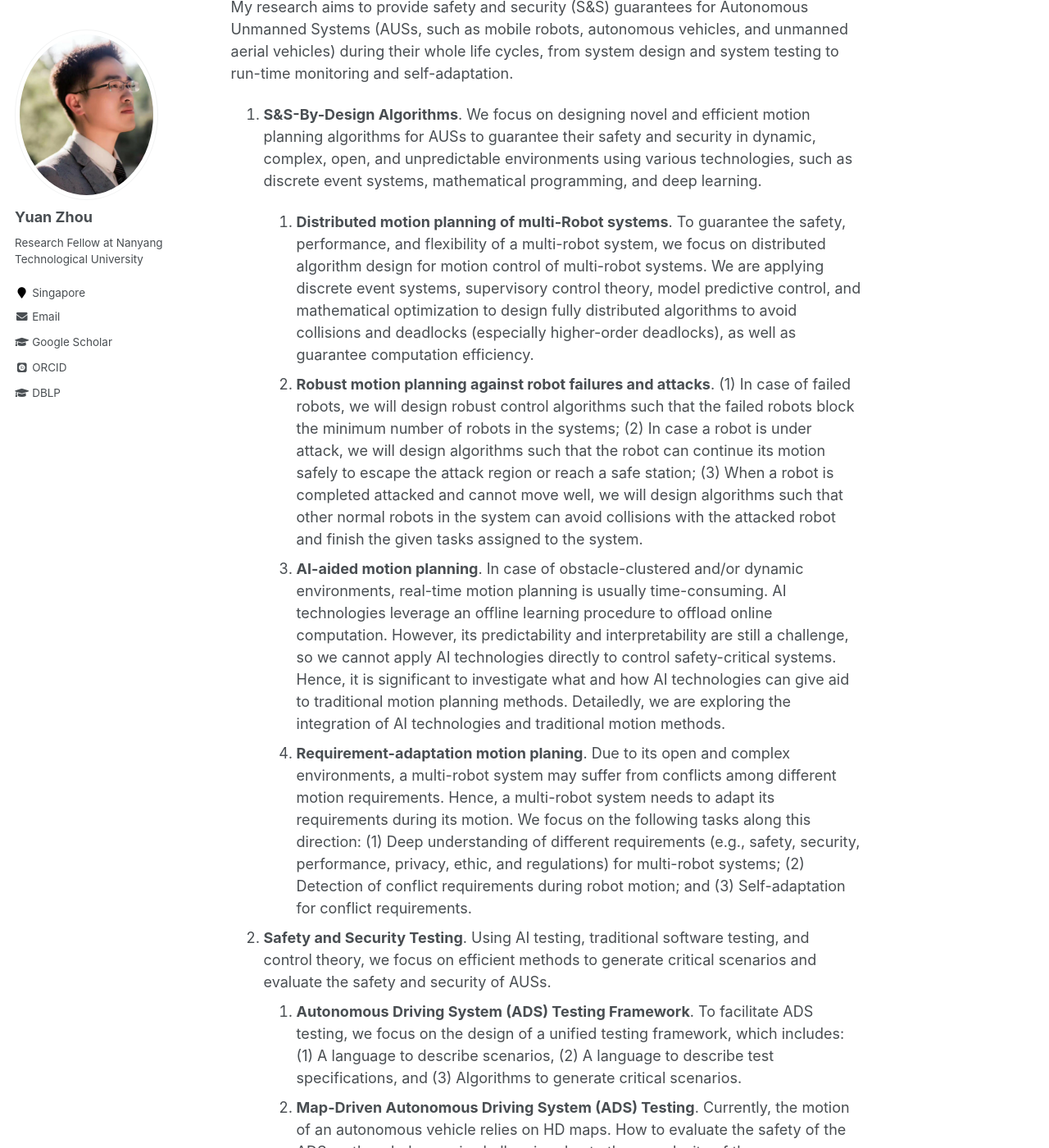
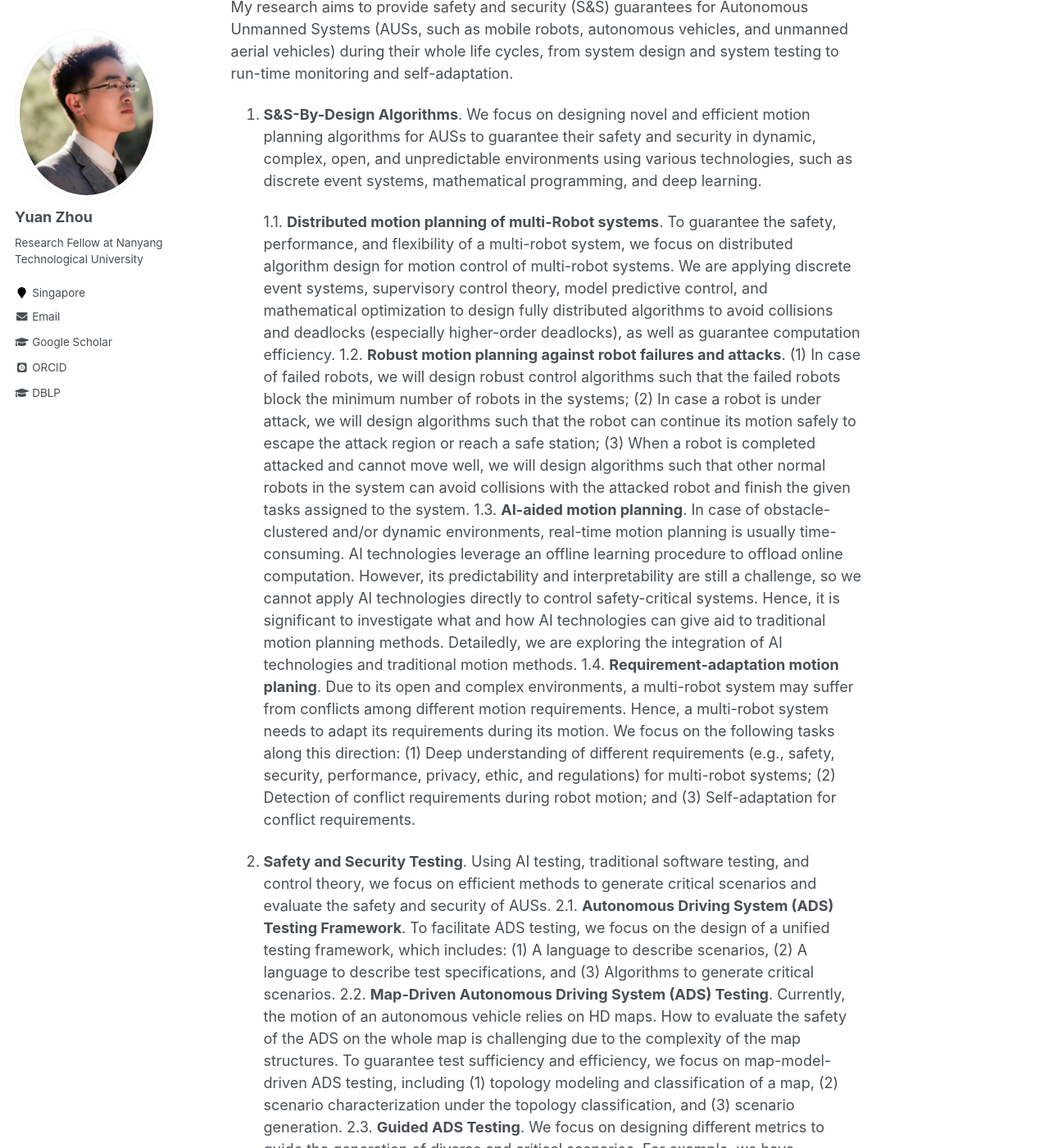
Before and after one commit to yuanzhou-yzhou/yuanzhou-yzhou.github.io, a Jekyll site: the page built from _pages/about.md, in a window 1280 px wide and 1400 px high, scrolled down 324 px. Shown: the whole window at 82% size. Built offline with Jekyll 4.4.1, drawn with Linux system fonts in a browser that asks for light colours; some web fonts are replaced; comment, search, counter and statistics services are not loaded; some of the changed text lies outside the part shown.

Commit message:
Update about.md

```diff
--- a/_pages/about.md
+++ b/_pages/about.md
@@ -16,22 +16,22 @@ My research aims to provide safety and security (S&S) guarantees for Autonomous
 
 1. **S&S-By-Design Algorithms**. We focus on designing novel and efficient motion planning algorithms for AUSs to guarantee their safety and security in dynamic, complex, open, and unpredictable environments using various technologies, such as discrete event systems, mathematical programming, and deep learning.
 
-   1. **Distributed motion planning of multi-Robot systems**.
+   1.1. **Distributed motion planning of multi-Robot systems**.
          To guarantee the safety, performance, and flexibility of a multi-robot system, we focus on distributed algorithm design for motion control of multi-robot systems. We are applying discrete event systems, supervisory control theory, model predictive control, and mathematical optimization to design fully distributed algorithms to avoid collisions and deadlocks (especially higher-order deadlocks),  as well as guarantee computation efficiency.
-   2. **Robust motion  planning against robot failures and attacks**.
+   1.2. **Robust motion  planning against robot failures and attacks**.
            (1) In case of failed robots, we will design robust control algorithms such that the failed robots block the minimum number of robots in the systems; (2) In case a robot is under attack, we will design algorithms such that the robot can continue its motion safely to escape the attack region or reach a safe station; (3) When a robot is completed attacked and cannot move well, we will design algorithms such that other normal robots in the system can avoid collisions with the attacked robot and finish the given tasks assigned to the system.
-   3. **AI-aided motion planning**.
+   1.3. **AI-aided motion planning**.
   In case of obstacle-clustered and/or dynamic environments, real-time motion planning is usually time-consuming. AI technologies leverage an offline learning procedure to offload online computation. However, its predictability and interpretability are still a challenge, so we cannot apply AI technologies directly to control safety-critical systems. Hence, it is significant to investigate what and how AI technologies can give aid to traditional motion planning methods. Detailedly, we are exploring the integration of AI technologies and traditional motion methods.
-   4. **Requirement-adaptation motion planing**.
+   1.4. **Requirement-adaptation motion planing**.
   Due to its open and complex environments, a multi-robot system may suffer from conflicts among different motion requirements. Hence, a multi-robot system needs to adapt its requirements during its motion. We focus on the following tasks along this direction: (1) Deep understanding of different requirements (e.g., safety, security, performance, privacy, ethic, and regulations) for multi-robot systems; (2) Detection of conflict requirements during robot motion; and (3) Self-adaptation for conflict requirements.
 
 
 2. **Safety and Security Testing**.
 Using AI testing, traditional software testing, and control theory, we focus on efficient methods to generate critical scenarios and evaluate the safety and security of AUSs.
-   1. **Autonomous Driving System (ADS) Testing Framework**. To facilitate ADS testing, we focus on the design of a unified testing framework, which includes: (1) A language to describe scenarios, (2) A language to describe test specifications, and (3) Algorithms to generate critical scenarios.
-   2. **Map-Driven Autonomous Driving System (ADS) Testing**. Currently, the motion of an autonomous vehicle relies on HD maps. How to evaluate the safety of the ADS on the whole map is challenging due to the complexity of the map structures. To guarantee test sufficiency and efficiency, we focus on map-model-driven ADS testing, including (1) topology modeling and classification of a map, (2) scenario characterization under the topology classification, and (3) scenario generation.
-   3. **Guided ADS Testing**. We focus on designing different metrics to guide the generation of diverse and critical scenarios.  For example, we have proposed a behavior-guided fuzzing technique to explore the different behaviors of the autonomous vehicle, where an efficient unsupervised model is proposed to characterize the behavior of the autonomous vehicle.
-   4. **Security Testing of ADS**. We investigate potential attacks and threats against AUSs. (1) We investigate the potential threats in ROS and ROS2, which are widely used in industrial robots. (2) We investigate potential physical-world backdoor attacks against different modules in an ADS, such as the lane detection module.
+   2.1. **Autonomous Driving System (ADS) Testing Framework**. To facilitate ADS testing, we focus on the design of a unified testing framework, which includes: (1) A language to describe scenarios, (2) A language to describe test specifications, and (3) Algorithms to generate critical scenarios.
+   2.2. **Map-Driven Autonomous Driving System (ADS) Testing**. Currently, the motion of an autonomous vehicle relies on HD maps. How to evaluate the safety of the ADS on the whole map is challenging due to the complexity of the map structures. To guarantee test sufficiency and efficiency, we focus on map-model-driven ADS testing, including (1) topology modeling and classification of a map, (2) scenario characterization under the topology classification, and (3) scenario generation.
+   2.3. **Guided ADS Testing**. We focus on designing different metrics to guide the generation of diverse and critical scenarios.  For example, we have proposed a behavior-guided fuzzing technique to explore the different behaviors of the autonomous vehicle, where an efficient unsupervised model is proposed to characterize the behavior of the autonomous vehicle.
+   2.4. **Security Testing of ADS**. We investigate potential attacks and threats against AUSs. (1) We investigate the potential threats in ROS and ROS2, which are widely used in industrial robots. (2) We investigate potential physical-world backdoor attacks against different modules in an ADS, such as the lane detection module.
 
 
 3. **Safe and Secure Operation**. After AUSs are deployed in the real world, we investigate real-time anomaly detection and mitigation using deep learning technologies with the MAPE (Monitor-Analyse-Plan-Execute) framework.
```
